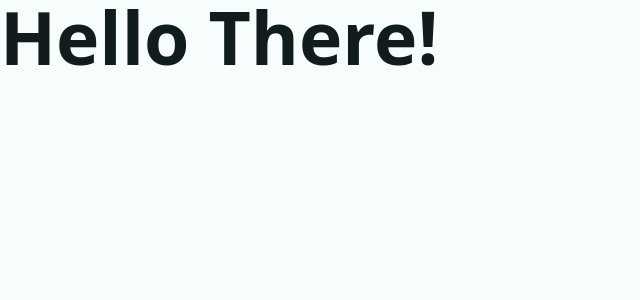
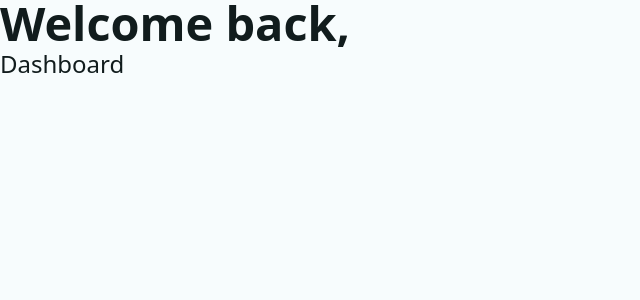
Before and after one commit to AmanUpadhyay8/budget-app, a React (Vite) app: page / in a window 1280 px wide. Shown: the top 300 px of the page, without its empty margins (0-640 px from the left). Built offline with nearby package versions, Linux system fonts and the light colour scheme.

Commit message:
Added createBrowserRoute

```diff
--- a/src/App.jsx
+++ b/src/App.jsx
@@ -3,15 +3,21 @@ import {
   RouterProvider,
 } from "react-router-dom";
 
+// Routes Pages
+import Dashboard, { dashboardLoader } from "./Pages/Dashboard";
+import Error from "./Pages/Error";
+
 
 const router = createBrowserRouter([
   {
     path : "/",
-    element : <h1>Hello There!</h1>
+    element : <Dashboard />,
+    loader : dashboardLoader,
+    errorElement : <Error />,
   },
   {
     path : "/about",
-    element : <h1>General Kenobi</h1>
+    element : <h1>Hello There</h1>
   },
 ]);
 
--- a/src/Pages/Dashboard.jsx
+++ b/src/Pages/Dashboard.jsx
@@ -0,0 +1,26 @@
+// react router dom imports
+import { useLoaderData } from "react-router-dom";
+
+// helper functions
+import { fetchData } from "../helpers"
+
+// Loader
+export function dashboardLoader() {
+    const userName = fetchData("userName");
+    return { userName };
+}
+
+
+const Dashboard = () => {
+
+  const { userName } = useLoaderData();
+
+  return (
+    <div>
+      <h2>Welcome back, {userName}</h2>
+      Dashboard
+    </div>
+  )
+}
+
+export default Dashboard
--- /dev/null
+++ b/src/Pages/Error.jsx
@@ -0,0 +1,10 @@
+
+const Error = () => {
+  return (
+    <div>
+      Error
+    </div>
+  )
+}
+
+export default Error
--- /dev/null
+++ b/src/helpers.js
@@ -0,0 +1,4 @@
+ // local storage function
+ export const fetchData = (key) => {
+    return JSON.parse(localStorage.getItem(key));
+ };
```
